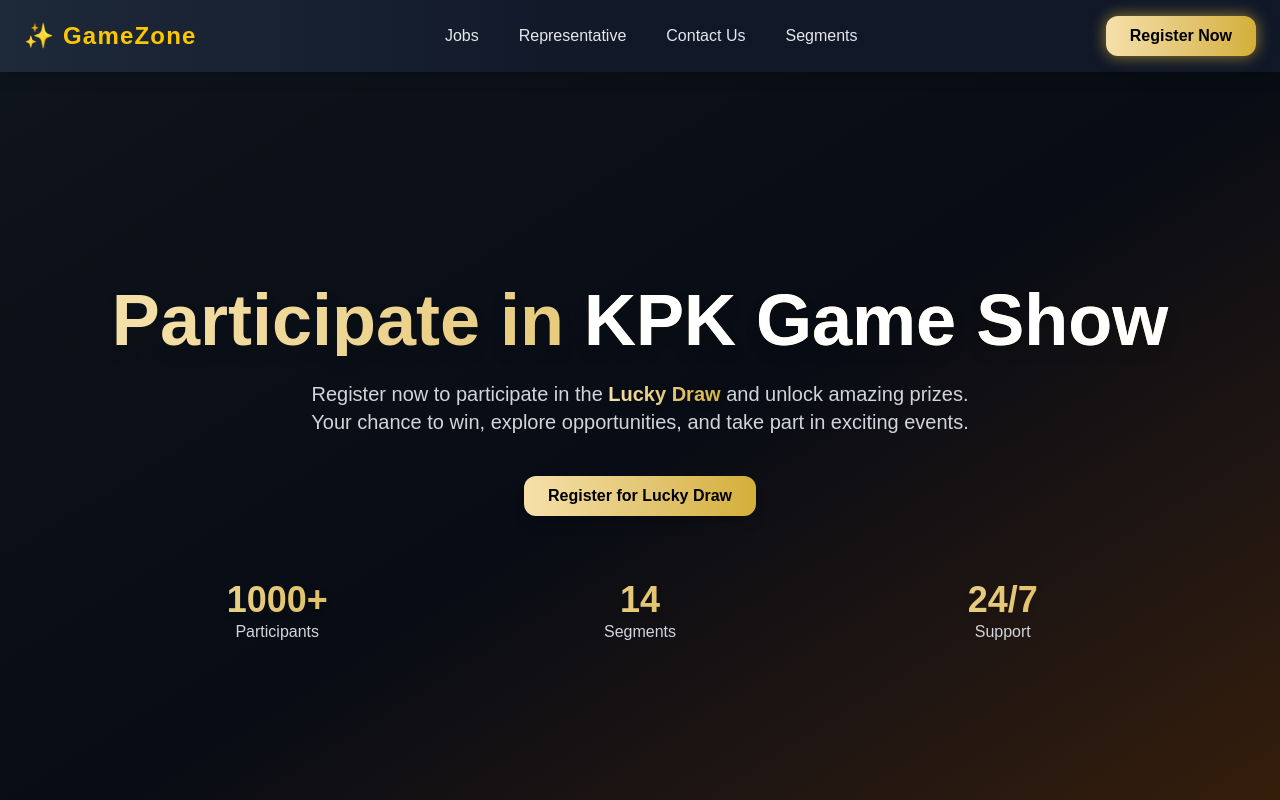
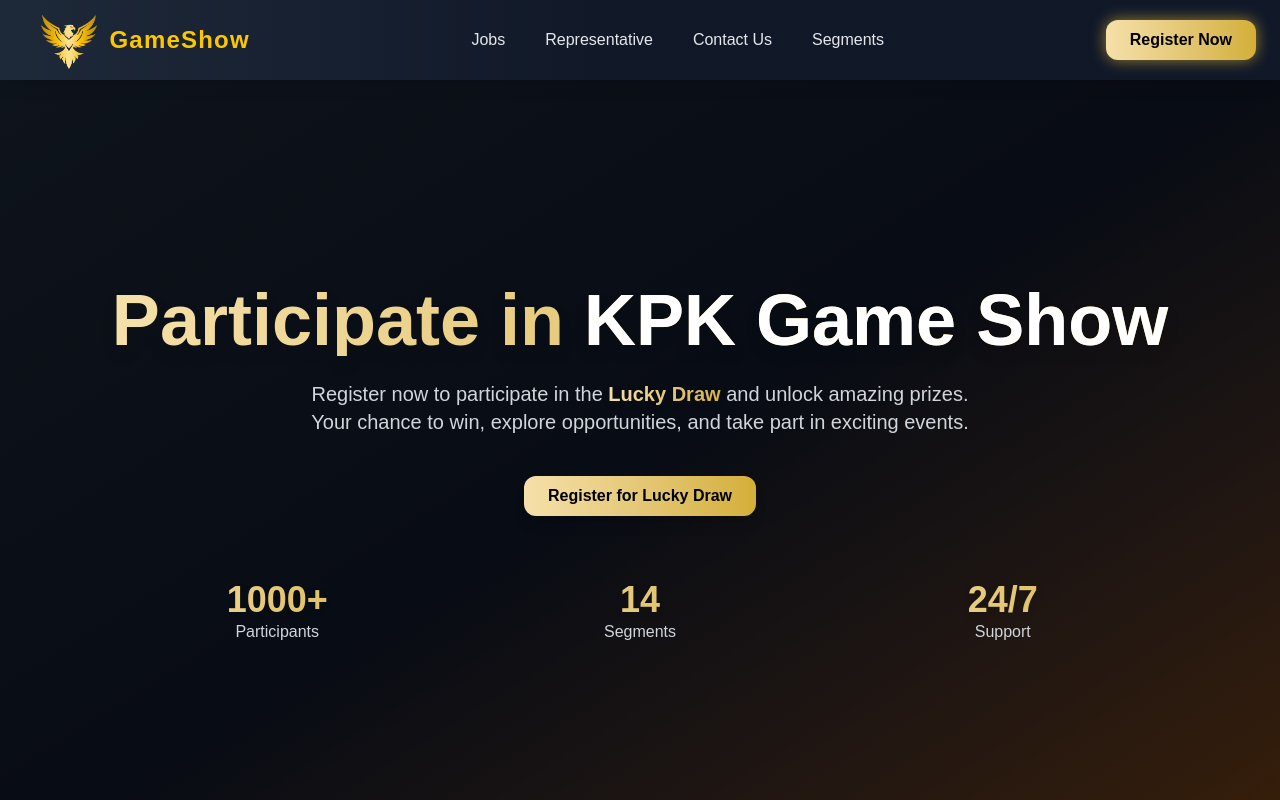
Before and after one commit to mazharktk5/game-show, a Next.js app: page / in a window 1280 px wide. Shown: the top 800 px of the page. Built offline with nearby package versions, Linux system fonts and the light colour scheme.

Commit message:
added logo

```diff
--- a/src/app/components/Navbar.tsx
+++ b/src/app/components/Navbar.tsx
@@ -1,21 +1,53 @@
 "use client";
 
-import { useState } from "react";
+import { useState, useEffect } from "react";
 import Button from "./button";
 import Link from "next/link";
+import Image from "next/image";
+import logo from "../assets/logo.png";
 
 export default function Navbar() {
     const [open, setOpen] = useState(false);
+    const [show, setShow] = useState(true);
+    const [lastScrollY, setLastScrollY] = useState(0);
+
+    // Handle scroll behavior
+    useEffect(() => {
+        const handleScroll = () => {
+            if (window.scrollY > lastScrollY) {
+                // scrolling down → hide
+                setShow(false);
+            } else {
+                // scrolling up → show
+                setShow(true);
+            }
+            setLastScrollY(window.scrollY);
+        };
+
+        window.addEventListener("scroll", handleScroll);
+
+        return () => {
+            window.removeEventListener("scroll", handleScroll);
+        };
+    }, [lastScrollY]);
 
     return (
-        <nav className="w-full fixed top-0 left-0 z-50 shadow-lg bg-gradient-to-r from-gray-800 via-gray-900 to-gray-900 text-gray-200">
-            <div className="max-w-7xl mx-auto flex justify-between items-center px-6 py-4">
+        <nav
+            className={`w-full fixed top-0 left-0 z-50 shadow-lg bg-gradient-to-r from-gray-800 via-gray-900 to-gray-900 text-gray-200 h-20 transition-transform duration-300 ${show ? "translate-y-0" : "-translate-y-full"
+                }`}
+        >
+            <div className="max-w-7xl mx-auto flex justify-between items-center px-6 h-full">
                 {/* Logo */}
-                <Link
-                    href="/"
-                    className="text-2xl font-extrabold tracking-wider text-yellow-400"
-                >
-                    ✨ GameZone
+                <Link href="/" className="flex items-center h-full">
+                    <Image
+                        src={logo}
+                        alt="Logo"
+                        className="h-20 w-auto object-contain"
+                        priority
+                    />
+                    <span className="ml-2 text-2xl font-extrabold tracking-wider text-yellow-400">
+                        GameShow
+                    </span>
                 </Link>
 
                 {/* Desktop Links */}
@@ -53,7 +85,6 @@ export default function Navbar() {
             </div>
 
             {/* Mobile Menu */}
-            {/* Mobile Menu */}
             {open && (
                 <div className="md:hidden flex flex-col bg-gray-900 px-6 py-4 gap-4 border-t border-yellow-500/30">
                     <Link href="/segments/jobs" className="hover:text-yellow-400" onClick={() => setOpen(false)}>
@@ -65,9 +96,9 @@ export default function Navbar() {
                     <Link href="/contact" className="hover:text-yellow-400" onClick={() => setOpen(false)}>
                         Contact Us
                     </Link>
-                    <a href="/#segments" className="hover:text-yellow-400" onClick={() => setOpen(false)}>
+                    <Link href="/#segments" className="hover:text-yellow-400" onClick={() => setOpen(false)}>
                         Segments
-                    </a>
+                    </Link>
                     <Link href="/register" onClick={() => setOpen(false)}>
                         <Button className="w-full bg-yellow-400 text-black rounded-lg hover:bg-yellow-300">
                             Register Now
@@ -75,7 +106,6 @@ export default function Navbar() {
                     </Link>
                 </div>
             )}
-
         </nav>
     );
 }
```
Also changed, not shown: src/app/assets/logo.png (added).
